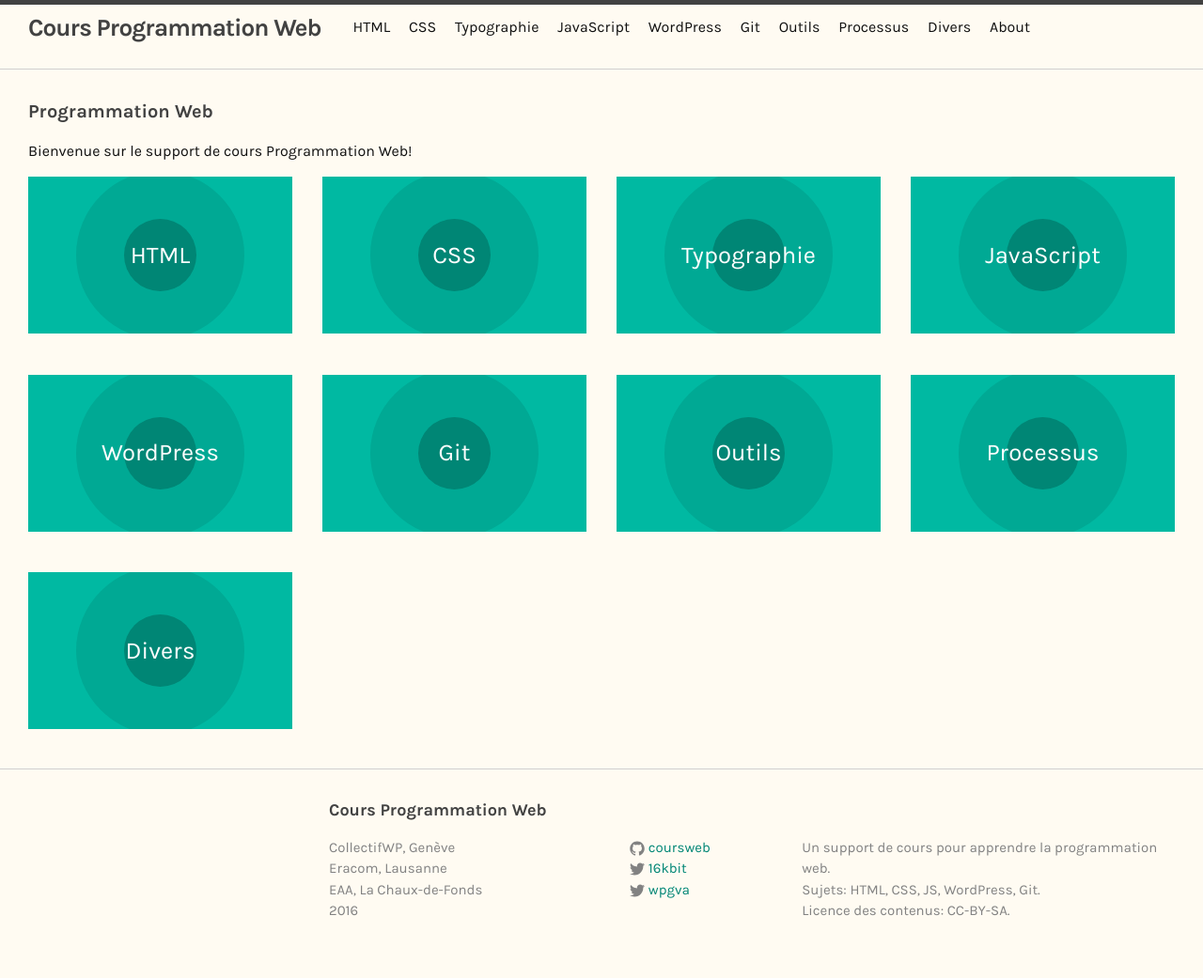
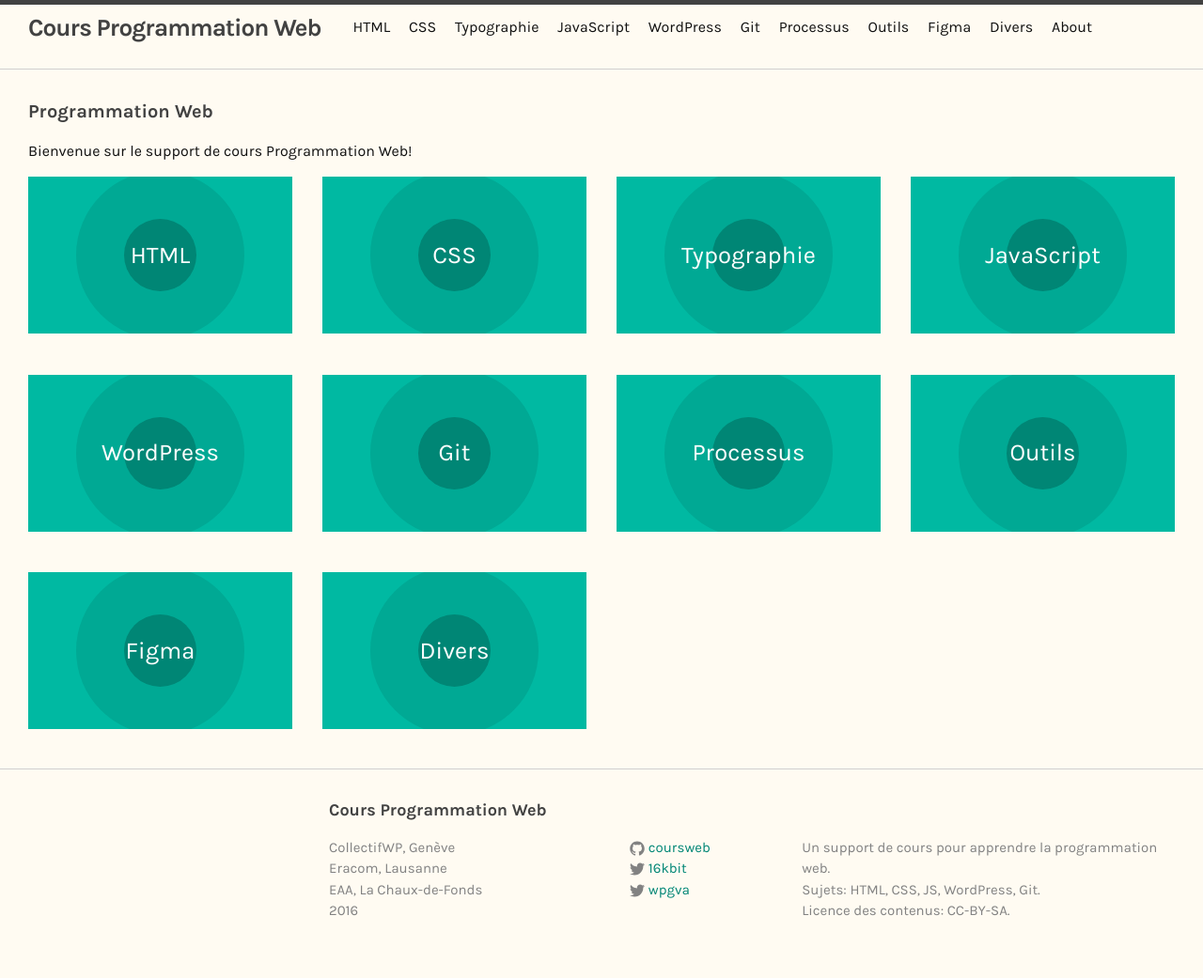
Before and after one commit to coursweb/coursweb.github.io, a Jekyll site: the page built from index.html, in a window 1280 px wide. Shown: the whole page at 94% size. Built offline with Jekyll 4.4.1, drawn with Linux system fonts in a browser that asks for light colours.

Commit message:
ajout cours Figma

```diff
--- a/_config.yml
+++ b/_config.yml
@@ -60,10 +60,12 @@
    url: wp
  - title: Git
    url: git
+ - title: Processus
+   url: processus
  - title: Outils
    url: outils
- - title: Processus
-   url: processus
+ - title: Figma
+   url: figma
  - title: Divers
    url: divers
 
```
